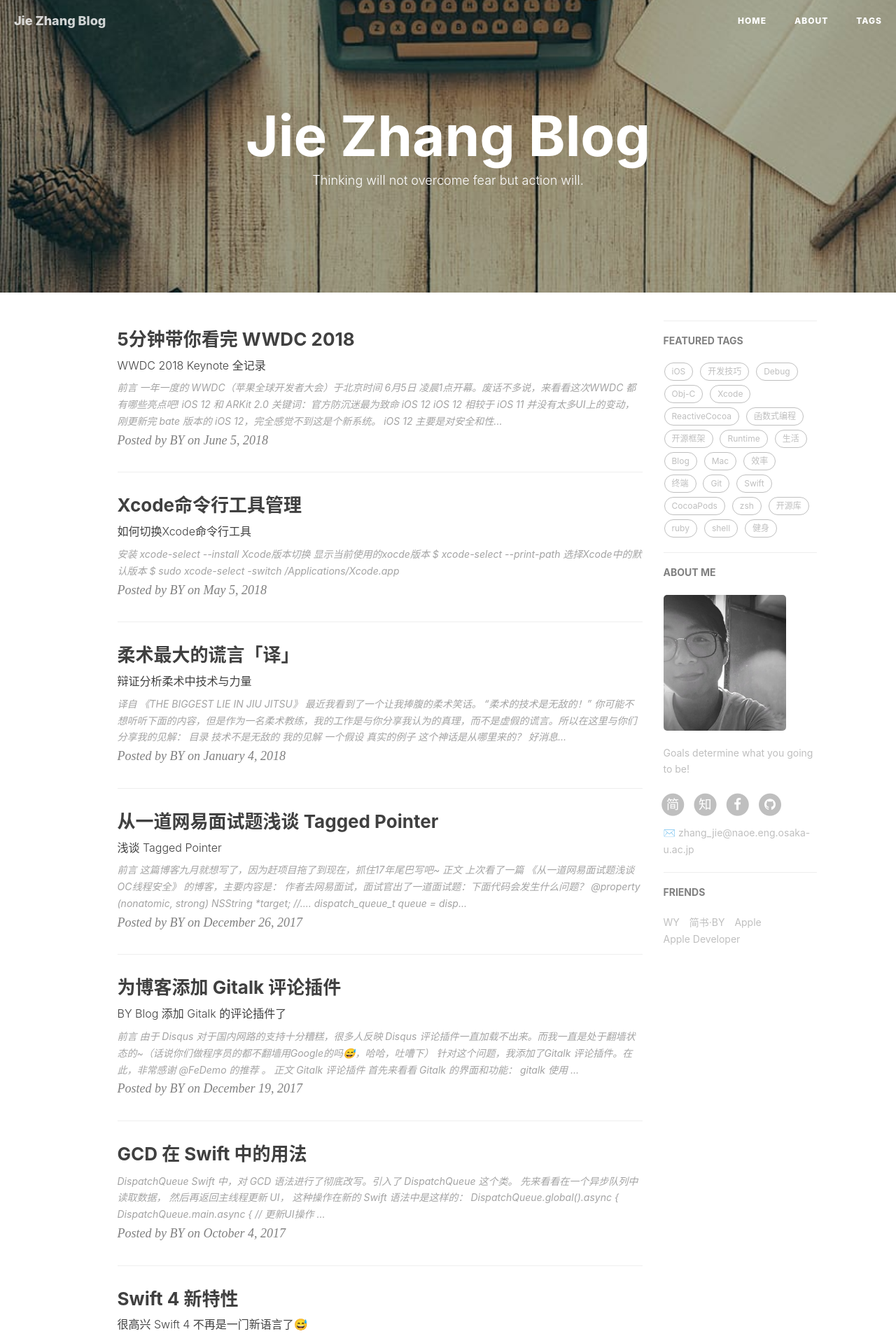
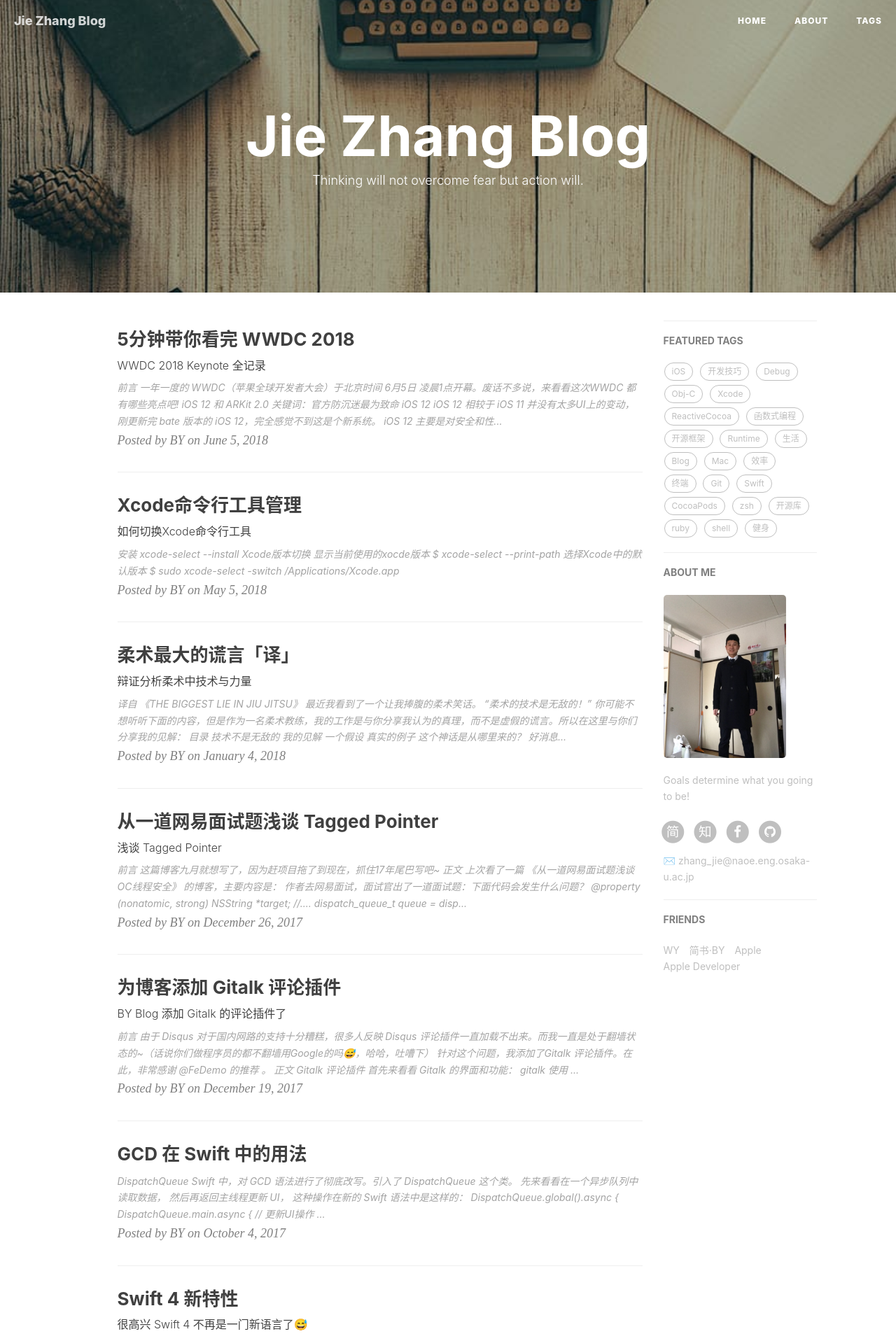
Before and after one commit to jiezhangbook/jiezhangbook.github.io, a Jekyll site: the page built from index.html, in a window 1280 px wide. Shown: the top 1916 px of the page at 70% size. Built offline with Jekyll 4.4.1, drawn with Linux system fonts in a browser that asks for light colours; nearby versions of some CDN libraries; the list of posts is cut into pages by our own code; comment, search, counter and statistics services are not loaded.

Commit message:
Update _config.yml

```diff
--- a/_config.yml
+++ b/_config.yml
@@ -12,7 +12,7 @@ github_repo: "https://github.com/jiezhangbook/jiezhangbook.github.io.git" # you
 # Sidebar settings
 sidebar: true                           # whether or not using Sidebar.
 sidebar-about-description: "Goals determine what you going to be!"
-sidebar-avatar: /img/about-BY-gentle.jpg      # use absolute URL, seeing it's used in both `/` and `/about/`
+sidebar-avatar: /img/JIE.jpg      # use absolute URL, seeing it's used in both `/` and `/about/`
 
 
 
```
